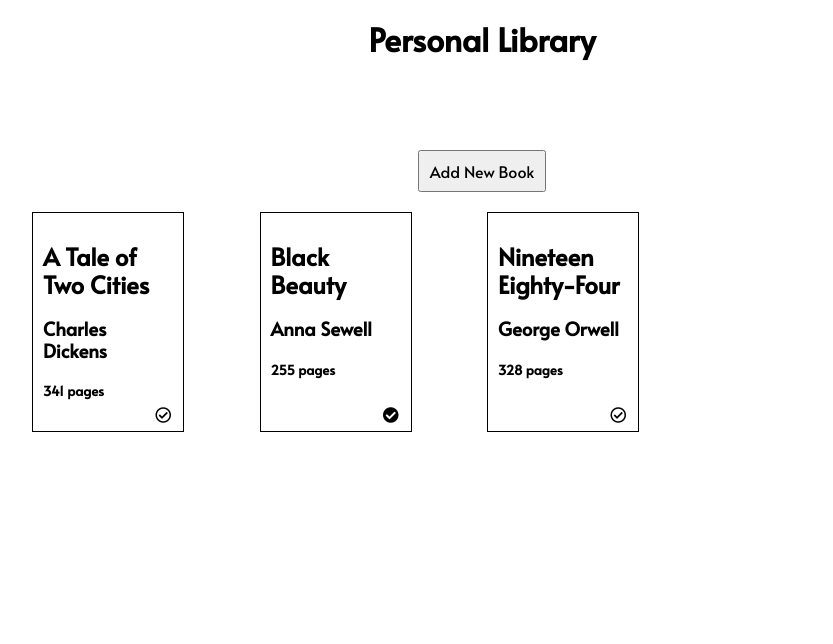
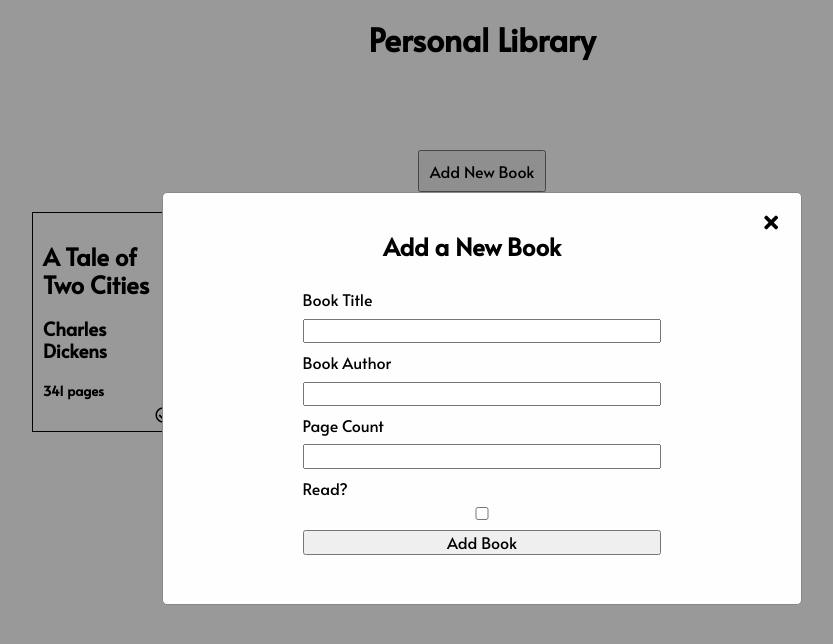
Before and after one commit to kholston/library, a plain HTML site: page index.html in a window 1280 px wide. Both pictures are taken after a click on the button "Add New Book". Shown: the whole page, without its empty margins (158-991 px from the left). Drawn offline with Linux system fonts and the light colour scheme.

Commit message:
Add book creation form

```diff
--- a/index.html
+++ b/index.html
@@ -13,13 +13,31 @@
     <header class="flex-center">
         <h1>Personal Library</h1>
     </header>
+    <div id="form-bg">
+        <div id="form-content">
+            <span class="close"><i class="fas fa-times"></i></span>
+            <h2 id="form-title">Add a New Book</h2>
+            <form name="book-form" id="book-form" action="">
+                <label for="title">Book Title</label>
+                <input type="text" name="title" id="title">
+                <label for="author">Book Author</label>
+                <input type="text" name="author" id="author">
+                <label for="pageCount">Page Count</label>
+                <input type="number" name="pageCount" id="pageCount">
+                <label for="readCheck">Read?</label>
+                <input type="checkbox" name="readCheck" id="readCheck">
+                <input type="button" value="Add Book" onclick="processInput(this.form)">
+            </form>
+        </div>
+    </div>
     <div class="container">
         <aside id="instructions"></aside>
         <div class="function-buttons flex-center">
-            <button>Add New Book</button>
+            <button id="addButton">Add New Book</button>
         </div>
         <section id="bookshelf"></section>
     </div>
+
     <footer></footer>
     <script src="js/index.js"></script>
 </body>
--- a/js/index.js
+++ b/js/index.js
@@ -1,5 +1,8 @@
 let myLibrary = [];
 const bookshelf = document.getElementById('bookshelf');
+let bookForm = document.getElementById('form-bg');
+let openBtn = document.getElementById('addButton')
+let closeBtn = document.getElementsByClassName('close')[0];
 
 function Book(title, author, pages, read){
     this.title = title
@@ -55,6 +58,31 @@ function clearShelf(){
     }
 }
 
+//Form opening and closing
+openBtn.onclick = function(){
+    bookForm.style.display = 'block';
+}
+
+closeBtn.onclick = function(){
+    bookForm.style.display = 'none';
+}
+
+window.onclick = function(event){
+    if(event.target == bookForm){
+        bookForm.style.display = 'none';
+    }
+}
+
+// Form processing
+function processInput(form){
+    let bookTitle = form.title.value;
+    let bookAuthor = form.author.value;
+    let numOfPages = form.pageCount.value;
+    let readStatus = form.readCheck.value;
+    addBookToLibrary(bookTitle,bookAuthor,numOfPages,readStatus);
+    render();
+}
+
 //inital books
 
 addBookToLibrary('A Tale of Two Cities', 'Charles Dickens', 341, false);
```
Also changed, not shown: css/style.min.css (+1 -1 lines).
